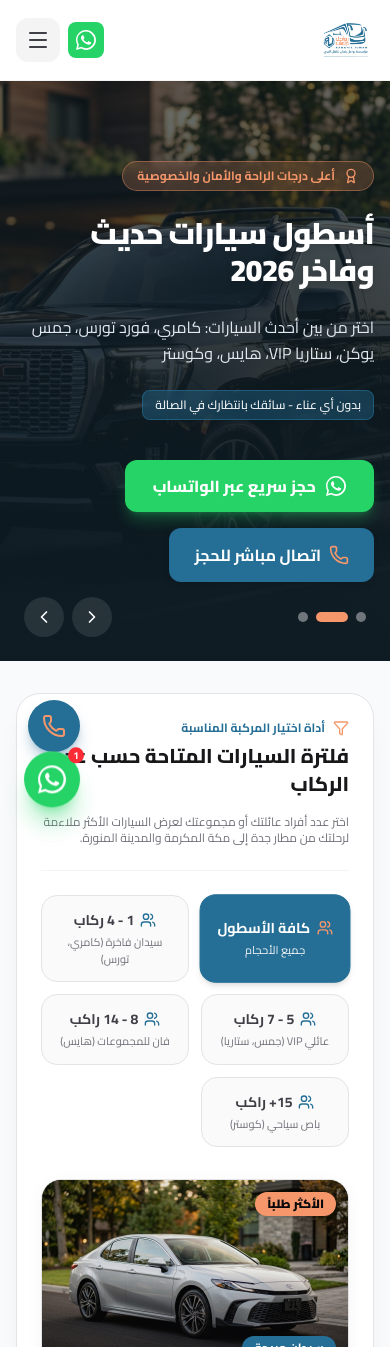
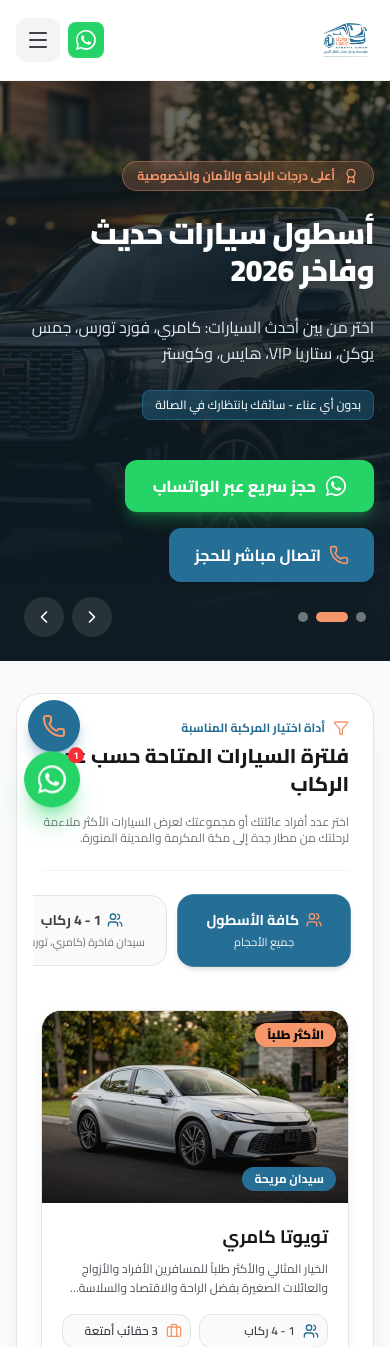
Before and after one commit to yousefokla/juman, a Next.js app: page / in a window 390 px wide. Shown: the top 1347 px of the page. Built offline with nearby package versions, Linux system fonts and the light colour scheme; a web font is replaced by a local one.

Commit message:
Make vehicle filter tab buttons scrollable in a single horizontal row on mobile

```diff
--- a/src/components/VehicleFilter.tsx
+++ b/src/components/VehicleFilter.tsx
@@ -46,23 +46,23 @@
           </p>
         </div>
 
-        {/* Filter Buttons Tabs */}
-        <div className="grid grid-cols-2 sm:grid-cols-3 lg:grid-cols-5 gap-3 pt-6">
+        {/* Filter Buttons Tabs (Scrollable horizontal row on mobile) */}
+        <div className="flex lg:grid lg:grid-cols-5 gap-3 pt-6 overflow-x-auto pb-3 pt-4 scrollbar-none snap-x snap-mandatory touch-pan-x -mx-2 px-2">
           {filterOptions.map((option) => (
             <button
               key={option.id}
               onClick={() => setSelectedFilter(option.id)}
-              className={`flex flex-col items-center justify-center p-3.5 rounded-2xl border transition-all duration-200 text-center ${
+              className={`shrink-0 min-w-[170px] lg:min-w-0 flex flex-col items-center justify-center p-3.5 rounded-2xl border transition-all duration-200 text-center snap-align-start select-none cursor-pointer ${
                 selectedFilter === option.id
                   ? "bg-[#256F96] text-white border-[#256F96] shadow-md scale-102"
                   : "bg-zinc-50 text-zinc-700 border-zinc-200 hover:bg-zinc-100 hover:border-zinc-300"
               }`}
             >
-              <div className="flex items-center gap-1.5 font-bold text-sm sm:text-base">
+              <div className="flex items-center gap-1.5 font-bold text-sm sm:text-base whitespace-nowrap">
                 <Users className={`w-4 h-4 ${selectedFilter === option.id ? "text-[#F6976B]" : "text-[#256F96]"}`} />
                 <span>{option.label}</span>
               </div>
-              <span className={`text-[11px] mt-1 ${selectedFilter === option.id ? "text-zinc-100" : "text-zinc-500"}`}>
+              <span className={`text-[11px] mt-1 whitespace-nowrap ${selectedFilter === option.id ? "text-zinc-100" : "text-zinc-500"}`}>
                 {option.tag}
               </span>
             </button>
@@ -130,7 +130,7 @@
                   </ul>
                 </div>
 
-                {/* Direct Action Buttons (NO PRICES) */}
+                {/* Direct Action Buttons */}
                 <div className="pt-3 border-t border-zinc-100 flex items-center gap-2">
                   <a
                     href={`https://wa.me/${COMPANY_INFO.whatsappNumber}?text=` + encodeURIComponent(`السلام عليكم، أرغب في الاستفسار وحجز سيارة (${vehicle.name}) لتوصيل مطار جدة / مكة`)}
```
